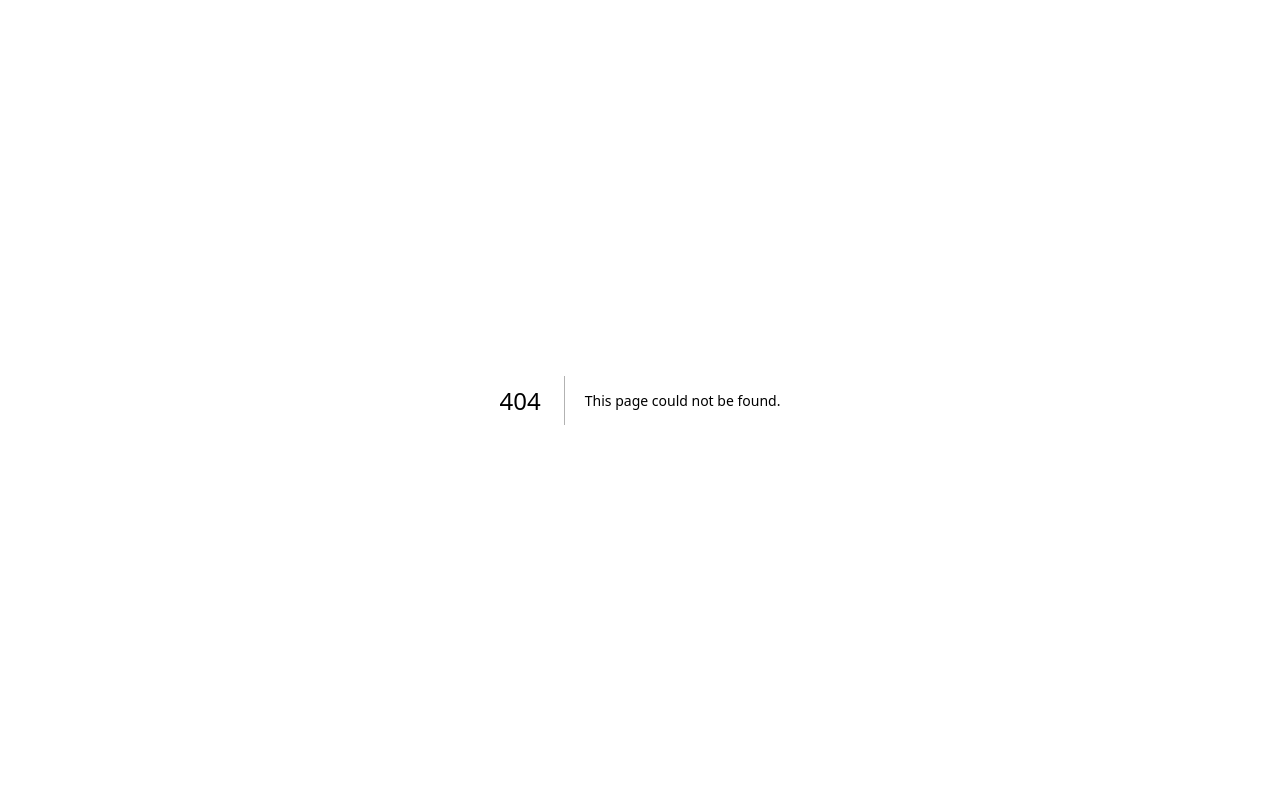
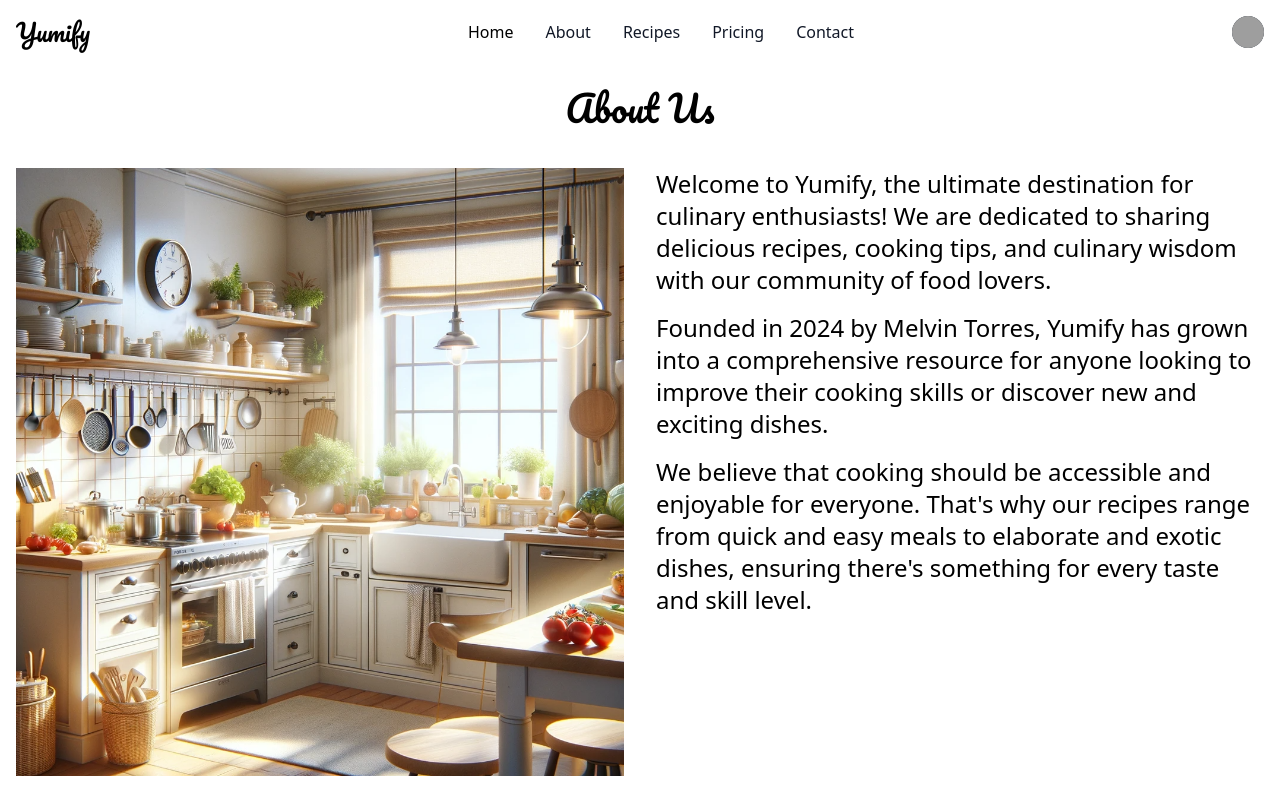
Before and after one commit to TooFaded/recipe-site, a Next.js app in the folder frontend/: page /about in a window 1280 px wide. Before the commit this address had no page. Shown: the top 800 px of the page. Built offline with nearby package versions, Linux system fonts and the light colour scheme; grey boxes are pictures that could not be loaded.

Commit message:
Adds an about page with AI generated image, Modified navbar to activate routing for home and about pages

```diff
--- /dev/null
+++ b/frontend/src/app/about/page.js
@@ -0,0 +1,54 @@
+import React from "react";
+import Image from "next/image";
+import RootLayout from "../layout";
+import NavbarComponent from "../ui/navbar";
+import FooterComponent from "../ui/footer";
+import { pacifico, inter } from "@/app/ui/fonts";
+
+function About() {
+  return (
+    <RootLayout>
+      <NavbarComponent />
+      <div className="container mx-auto px-4">
+        <h1
+          className={`${pacifico.className} text-4xl font-bold text-center my-6 mb-10`}
+        >
+          About Us
+        </h1>
+        <div className="flex flex-wrap -mx-4">
+          <div className="w-full md:w-1/2 px-4 mb-8">
+            <Image
+              src="/images/about-yumify.png"
+              alt="About Us"
+              width={500}
+              height={300}
+              layout="responsive"
+            />
+          </div>
+          <div className="w-full md:w-1/2 px-4">
+            <p className="text-2xl font-light">
+              Welcome to Yumify, the ultimate destination for culinary
+              enthusiasts! We are dedicated to sharing delicious recipes,
+              cooking tips, and culinary wisdom with our community of food
+              lovers.
+            </p>
+            <p className="text-2xl font-light my-4">
+              Founded in 2024 by Melvin Torres, Yumify has grown into a
+              comprehensive resource for anyone looking to improve their cooking
+              skills or discover new and exciting dishes.
+            </p>
+            <p className="text-2xl font-light">
+              We believe that cooking should be accessible and enjoyable for
+              everyone. That's why our recipes range from quick and easy meals
+              to elaborate and exotic dishes, ensuring there's something for
+              every taste and skill level.
+            </p>
+          </div>
+        </div>
+      </div>
+      <FooterComponent />
+    </RootLayout>
+  );
+}
+
+export default About;
--- a/frontend/src/app/page.js
+++ b/frontend/src/app/page.js
@@ -1,13 +1,13 @@
-import Layout from "./layout";
+import RootLayout from "./layout";
 import { pacifico, inter } from "@/app/ui/fonts";
+import { Button } from "flowbite-react";
+import Image from "next/image";
 import NavbarComponent from "@/app/ui/navbar";
 import FooterComponent from "@/app/ui/footer";
-import { Button } from "flowbite-react";
-import Image from "next/image";
 
-const Page = () => {
+const Home = () => {
   return (
-    <Layout>
+    <RootLayout>
       <NavbarComponent />
       {/* page content */}
       <div className="h-screen flex flex-col justify-center items-center">
@@ -20,32 +20,30 @@ const Page = () => {
           </span>
           !
         </h1>
+        <p
+          className={`${inter.className} font-thin mx-4 my-4 text-base md:text-xl lg:mx-8 lg:my-8`}
+        >
+          Save your favorites, share your creations, and enjoy a world of
+          flavors with Yumify – where your ingredients meet imagination!"
+        </p>
         <Image
           src="/images/yumify-logo-removebg.png"
           alt="Yumify Logo"
-          width={420}
-          height={420}
-          className="mb-[-60px]"
+          width={620}
+          height={620}
+          className="mt-[-60px]"
         />
-        <p
-          className={`${inter.className} font-normal mx-4 my-6 text-base md:text-xl lg:mx-8 lg:my-8`}
-        >
-          Discover recipes that cater to your taste and skill level. Our unique
-          feature allows you to enter ingredients from your fridge, and Yumify
-          suggests recipes to match what you have on hand. Save your favorites,
-          share your creations, and enjoy a world of flavors with Yumify – where
-          your ingredients meet imagination!"
-        </p>
+
         <Button
           gradientDuoTone="pinkToOrange"
-          className={`${inter.className}antialiased font-bold h-[6vh] `}
+          className={`${inter.className} antialiased font-bolder h-[4vh] `}
         >
-          Get Started
+          GET STARTED
         </Button>
       </div>
       <FooterComponent />
-    </Layout>
+    </RootLayout>
   );
 };
 
-export default Page;
+export default Home;
--- a/frontend/src/app/ui/navbar.js
+++ b/frontend/src/app/ui/navbar.js
@@ -1,4 +1,5 @@
 import { pacifico } from "@/app/ui/fonts";
+import Link from "next/link";
 
 export default function NavbarComponent() {
   return (
@@ -107,29 +108,29 @@ export default function NavbarComponent() {
         >
           <ul className="flex flex-col font-medium p-4 md:p-0 mt-4 border border-gray-100 rounded-lg bg-gray-50 md:space-x-8 rtl:space-x-reverse md:flex-row md:mt-0 md:border-0 md:bg-white dark:bg-gray-800 md:dark:bg-gray-900 dark:border-gray-700">
             <li>
-              <a
-                href="#"
+              <Link
+                href="/"
                 className="block py-2 px-3 text-black hover:text-red-600 rounded md:bg-transparent  md:p-0 md:dark:text-blue-500"
                 aria-current="page"
               >
                 Home
-              </a>
+              </Link>
             </li>
             <li>
-              <a
-                href="#"
+              <Link
+                href="/about"
                 className="block py-2 px-3 text-gray-900 hover:text-red-600 rounded md:hover:bg-transparent md:p-0 dark:text-white md:dark:hover:text-blue-500 dark:hover:bg-gray-700 dark:hover:text-white md:dark:hover:bg-transparent dark:border-gray-700"
               >
                 About
-              </a>
+              </Link>
             </li>
             <li>
-              <a
-                href="#"
-                className="block py-2 px-3 text-gray-900 rounded hover:bg-gray-100 md:hover:bg-transparent md:hover:text-blue-700 md:p-0 dark:text-white md:dark:hover:text-blue-500 dark:hover:bg-gray-700 dark:hover:text-white md:dark:hover:bg-transparent dark:border-gray-700"
+              <Link
+                href="/recipes"
+                className="block py-2 px-3 text-gray-900 rounded hover:text-red-600 md:hover:bg-transparent md:p-0 dark:text-white md:dark:hover:text-blue-500 dark:hover:bg-gray-700 dark:hover:text-white md:dark:hover:bg-transparent dark:border-gray-700"
               >
                 Recipes
-              </a>
+              </Link>
             </li>
             <li>
               <a
```
Also changed, not shown: frontend/public/images/about-yumify.png (added).
